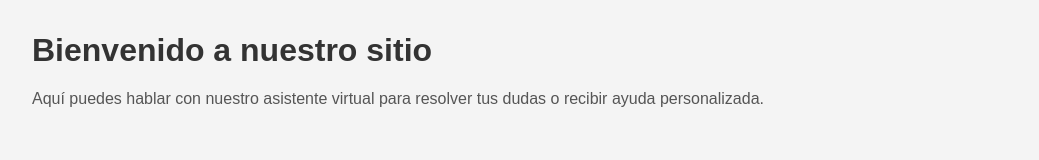
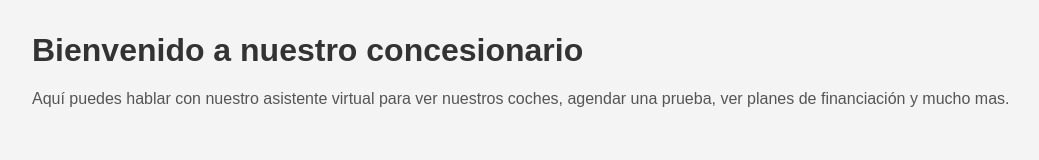
Before and after one commit to SergioBenitoA/SergioBenitoA.github.io, a plain HTML site: page index.html in a window 1280 px wide. Shown: the whole page, without its empty margins (0-1039 px from the left). Drawn offline with Linux system fonts and the light colour scheme.

Commit message:
Update index.html

```diff
--- a/index.html
+++ b/index.html
@@ -3,7 +3,7 @@
 <head>
   <meta charset="UTF-8">
   <meta name="viewport" content="width=device-width, initial-scale=1">
-  <title>Mi Chatbot IBM Watson</title>
+  <title>Mercedes-Benz</title>
   <style>
     body {
       font-family: Arial, sans-serif;
@@ -20,8 +20,8 @@
 </head>
 <body>
 
-  <h1>Bienvenido a nuestro sitio</h1>
-  <p>Aquí puedes hablar con nuestro asistente virtual para resolver tus dudas o recibir ayuda personalizada.</p>
+  <h1>Bienvenido a nuestro concesionario</h1>
+  <p>Aquí puedes hablar con nuestro asistente virtual para ver nuestros coches, agendar una prueba, ver planes de financiación y mucho mas.</p>
 
   <!-- Watson Assistant Web Chat -->
   <script>
```
